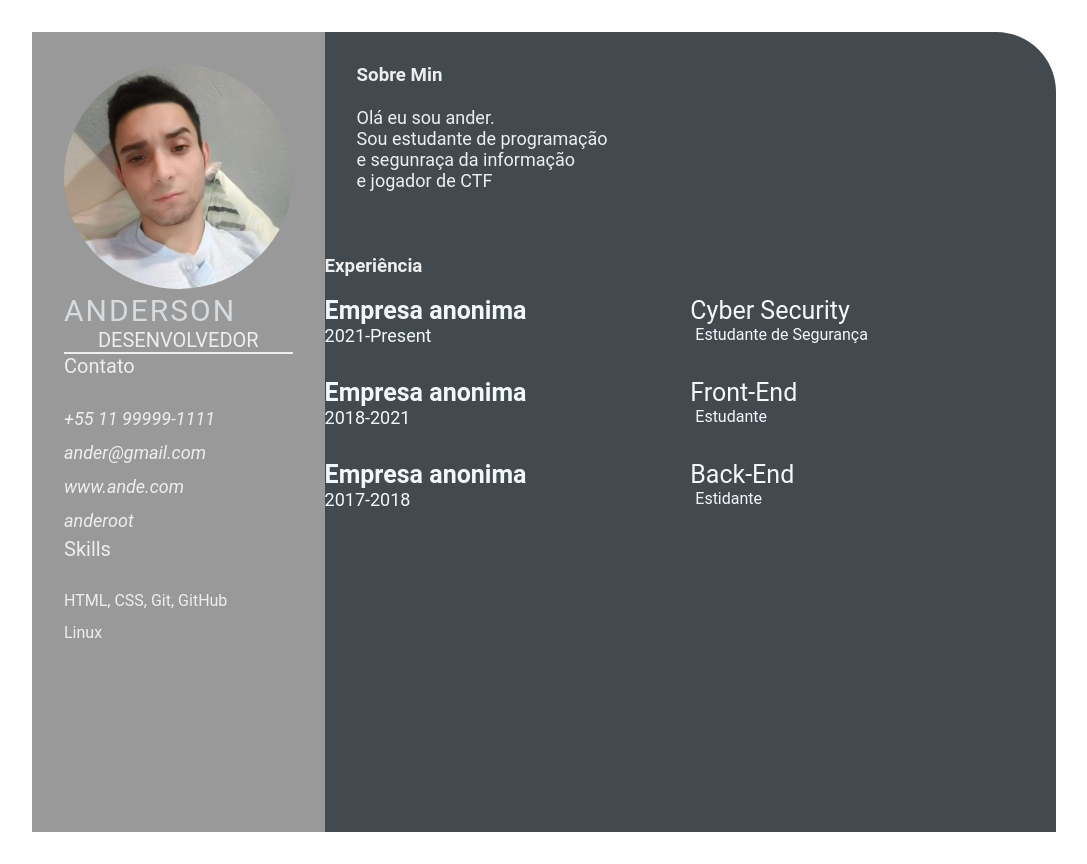
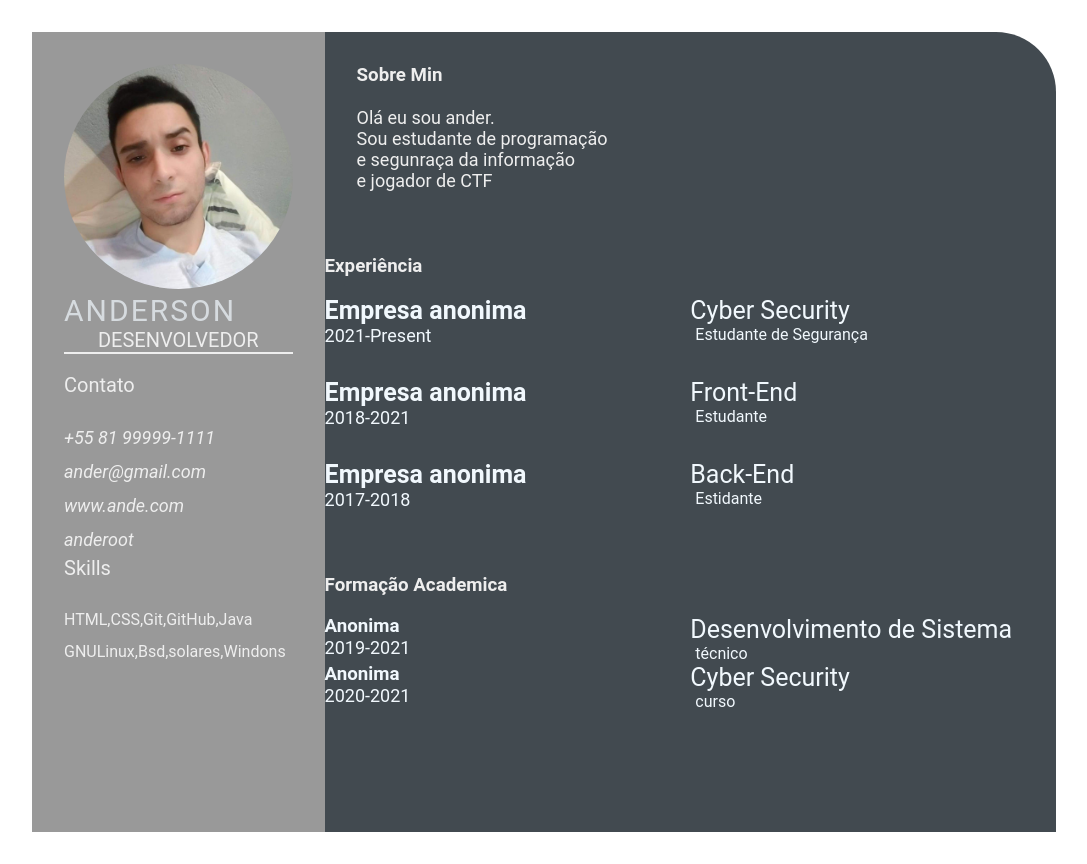
Before and after one commit to anderoot/anderoot.github.io, a plain HTML site: page index.html in a window 1280 px wide. Shown: the whole page, without its empty margins (96-1183 px from the left). Drawn offline with Linux system fonts and the light colour scheme.

Commit message:
new update infomation

```diff
--- a/index.html
+++ b/index.html
@@ -1,5 +1,6 @@
 <!DOCTYPE html>
 <html lang="pt-br">
+
 <head>
     <meta charset="UTF-8">
     <meta http-equiv="X-UA-Compatible" content="IE=edge">
@@ -7,6 +8,7 @@
     <title>ander</title>
     <link rel="stylesheet" href="estilos.css">
 </head>
+
 <body>
     <main class="resume-contents">
         <section class="left-section">
@@ -17,9 +19,9 @@
                     <p class="profession ">Desenvolvedor</p>
                 </div>
                 <div class="contact-info">
-                    <p class="left-title">Contato</p>
+                    <br><p class="left-title">Contato</p>
                     <ul>
-                            <li><i class="fa fa-phone">+55 11 99999-1111</i></li>
+                        <li><i class="fa fa-phone">+55 81 99999-1111</i></li>
                         <li><i class="fa fa-envelope">ander@gmail.com</i></li>
                         <li><i class="fa fa-globe">www.ande.com</i></li>
                         <li><i class="fa fa-github">anderoot</i></li>
@@ -28,8 +30,12 @@
                 <div class="skills">
                     <p class="left-title">Skills</p>
                     <ul>
-                        <li> <p>HTML, CSS, Git, GitHub</p></li>
-                        <li><P>Linux</P></li>
+                        <li>
+                            <p>HTML,CSS,Git,GitHub,Java</p>
+                        </li>
+                        <li>
+                            <P>GNULinux,Bsd,solares,Windons</P>
+                        </li>
                     </ul>
                 </div>
             </section>
@@ -38,18 +44,22 @@
         <section class="right-section">
             <div class="right-section-contents">
                 <section class="about gap">
-                        <div class="right-title"><h1>Sobre Min</h1></div>
+                    <div class="right-title">
+                        <h1>Sobre Min</h1>
+                    </div>
                     <p class="about-me-contents">
                         <br>
                         Olá eu sou ander.
-                            <br> Sou  estudante de programação
+                        <br> Sou estudante de programação
                         <br>e segunraça da informação
                         <br>e jogador de CTF
                     </p>
                 </section>
             </div>
             <section class="experience gap">
-                    <div class="right-title"><h1>Experiência</h1></div><br>
+                <div class="right-title">
+                    <h1>Experiência</h1>
+                </div><br>
                 <div class="experience-contents">
                     <div class="exp-left">
                         <p class="exp-company-name">Empresa anonima</p>
@@ -87,9 +97,34 @@
                     </div>
                 </div>
             </section>
-
+            <section class="education gap">
+                <div class="right-title"><h1>Formação Academica</h1></div><br>
+                <div class="education-contents">
+                <div class="education-left">
+                    <p class="education-shool-name"><h1>Anonima</h1></p>
+                    <p class="educationp-time-period">2019-2021</p>
+                </div>
+                <div class="education-right">
+                    <p class="education-subject">Desenvolvimento de Sistema</p>
+                    <P class="education-desc">
+                        técnico
+                    </P>
+                </div>
+                <div class="education-left">
+                    <p class="education-shool-name"><h1>Anonima</h1></p>
+                    <p class="educationp-time-period">2020-2021</p>
+                </div>
+                <div class="education-right">
+                    <p class="education-subject">Cyber Security</p>
+                    <P class="education-desc">
+                        curso
+                    </P>
+                </div>
+                </div>
+            </section>
         </section>
 
     </main>
 </body>
+
 </html>
```
Lines whose indentation alone changed are shown as unchanged.
